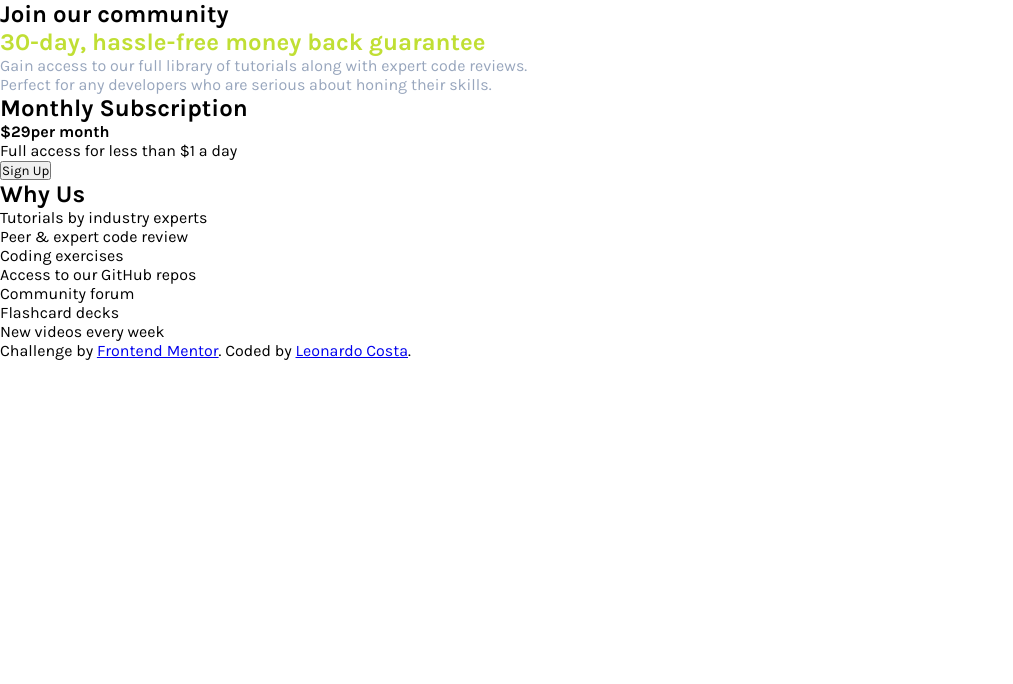
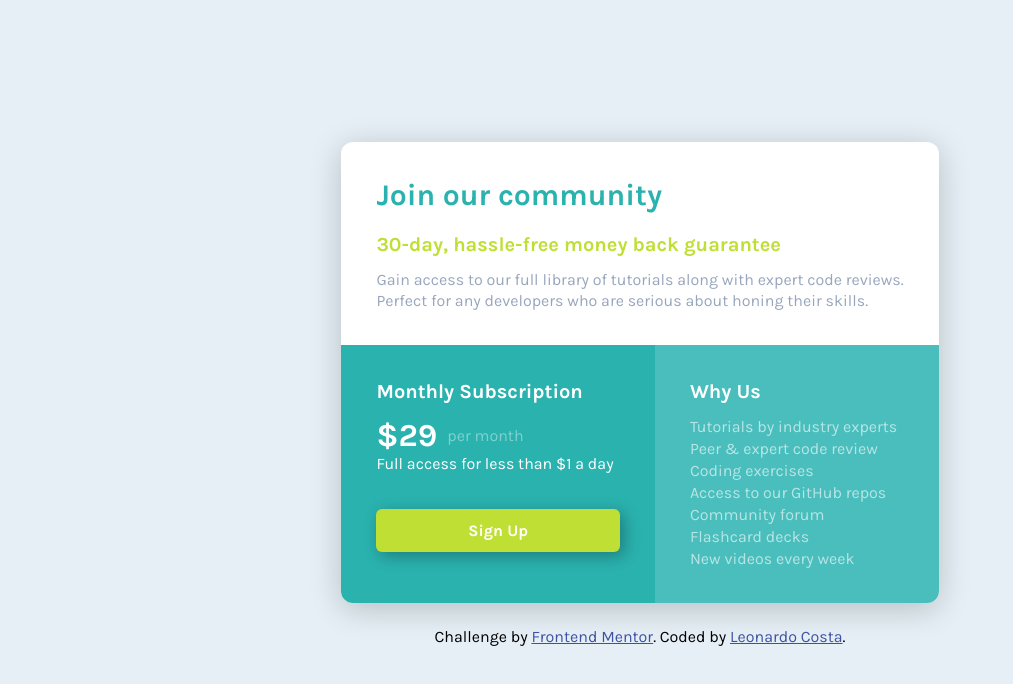
Before and after one commit to leocosta1/frontend-mentor-challenges, a plain HTML site: page single-price-grid-component-master/index.html in a window 1280 px wide. Shown: the whole page, without its empty margins (0-1013 px from the left). Drawn offline with Linux system fonts and the light colour scheme.

Commit message:
Finished the styles

```diff
--- a/single-price-grid-component-master/style.css
+++ b/single-price-grid-component-master/style.css
@@ -20,3 +20,129 @@
 
 .bright-yellow { color: var(--bright-yellow); }
 .grayish-blue { color: var(--grayish-blue); }
+
+/* -------------------------------------------------- */
+
+html,
+body {
+    min-height: 100vh;
+    background-color: var(--light-gray);
+
+    display: flex;
+    flex-direction: column;
+    align-items: center;
+    justify-content: center;
+}
+
+section {
+    flex: 1 0 auto;
+
+    padding: 35px;
+    color: #FFF;
+}
+
+h1 {
+    font-size: 30px;
+    color: var(--dark-cyan);
+    margin-bottom: 20px;
+}
+h2 {
+    font-size: 20px;
+    margin-bottom: 14px;
+}
+
+p {
+    font-size: 16px;
+}
+p:not(:last-child) {
+    margin-bottom: 2px;
+}
+
+strong {
+    display: flex;
+    align-items: center;
+
+    font-size: 32px;
+}
+
+span {
+    font-size: 16px;
+    font-weight: lighter;
+
+    margin-left: 10px;
+    opacity: .4;
+}
+
+li {
+    list-style-type: none;
+    opacity: .6;
+}
+li:not(:last-child) {
+    margin-bottom: 3px;
+}
+
+button {
+    width: 100%;
+    padding: 12px 0;
+    margin-top: 36px;
+
+    background-color: var(--bright-yellow);
+    color: #FFF;
+    box-shadow: 4px 4px 16px 0 rgba(0, 0, 0, 0.3);
+
+    font-size: 16px;
+    font-weight: bold;
+    text-align: center;
+
+    border: none;
+    border-radius: 6px;
+    cursor: pointer;
+    outline: none;
+    opacity: 1;
+    transition: .1s ease;
+}
+button:hover {
+    opacity: .8;
+}
+
+/* -------------------------------------------------- */
+
+.card {
+    min-width: 100%;
+    background-color: #FFF;
+    border: none;
+    border-radius: 12px;
+    box-shadow: 0px 6px 32px 0 rgba(0, 0, 0, 0.2);
+    overflow: hidden;
+
+    display: flex;
+    flex-direction: column;
+}
+
+.card .row {
+    display: flex;
+    flex-direction: row;
+}
+
+.card-top {
+    background-color: transparent;
+}
+.card-left {
+    background-color: var(--dark-cyan);
+}
+.card-right {
+    background-color: var(--light-cyan);
+}
+
+.attribution {
+    width: 100%;
+    margin-top: 12px;
+    padding: 12px;
+
+    font-size: 16px;
+    text-align: center;
+}
+
+.attribution a {
+    color: #3E52A3;
+}
```
